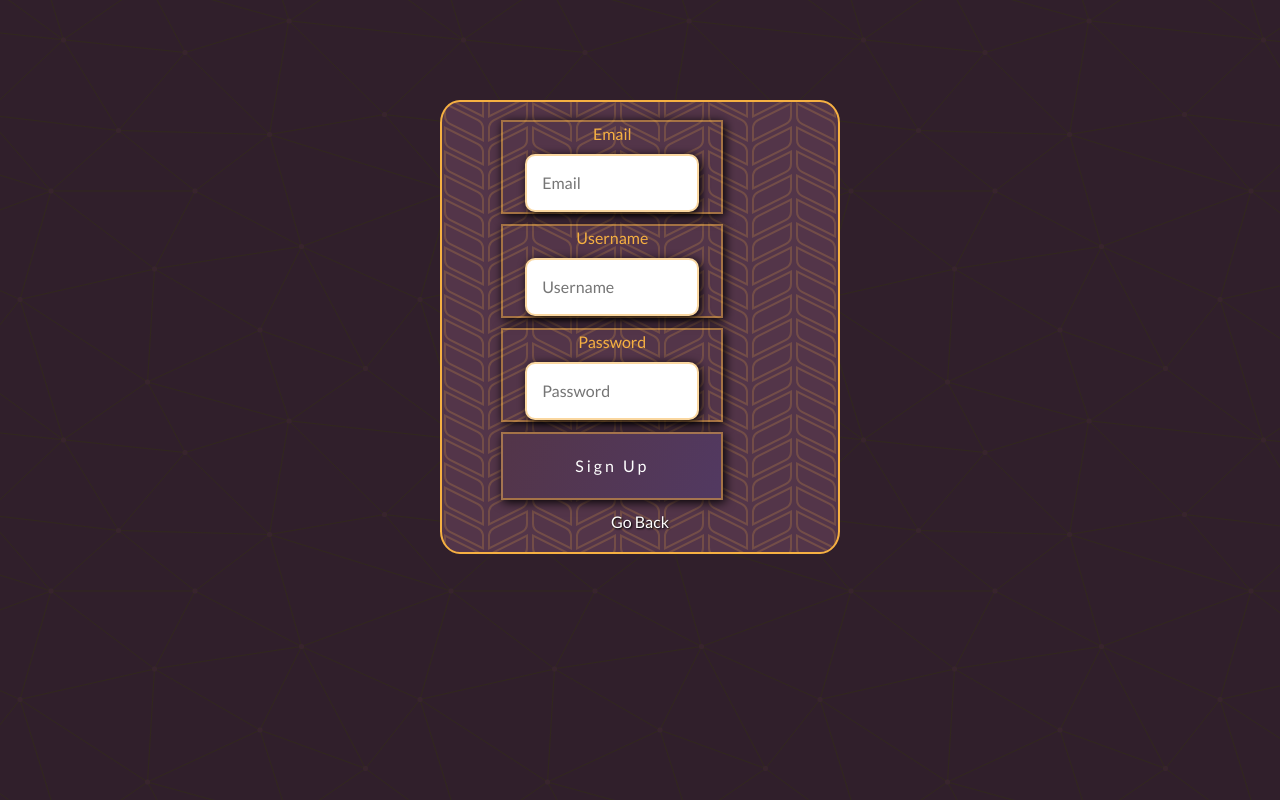
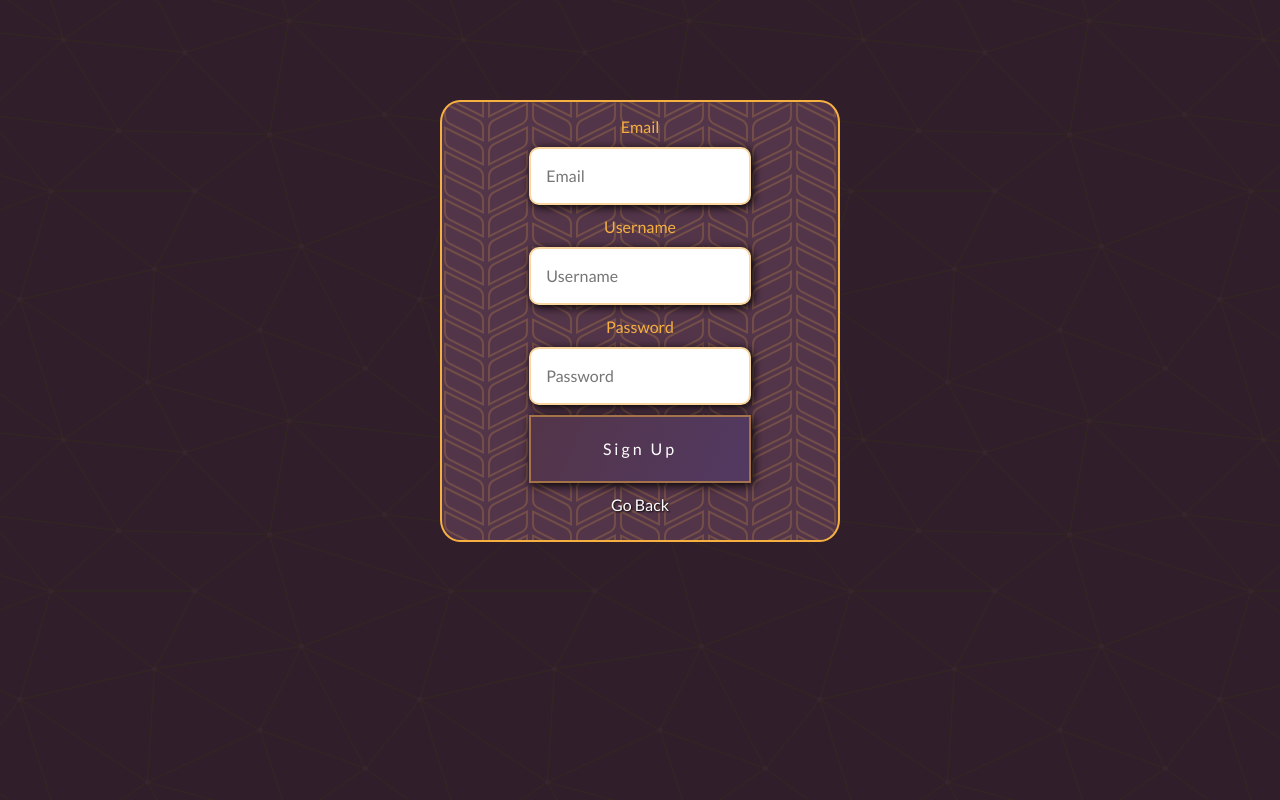
Before and after one commit to tylerdrewwork/Surveasy, a React (Create React App) app in the folder client/: page /signup in a window 1280 px wide. Built offline with nearby package versions, Linux system fonts and the light colour scheme; the HTML template or start-up script is replaced by a standard one.

Commit message:
fix: signin and signup used the new input styling which made some borders weird, but it's fixed now

```diff
--- a/client/src/pages/signin-signup.css
+++ b/client/src/pages/signin-signup.css
@@ -39,7 +39,7 @@
 }
 
 .sign-form-wrapper .sign-form-content > * {
-  margin: 5px 0px;
+  margin-bottom: 10px;
 }
 
 .sign-form-wrapper .sign-form-content a {
--- a/client/src/pages/signin-signup.scss
+++ b/client/src/pages/signin-signup.scss
@@ -22,7 +22,7 @@
         margin: 0 auto;
 
         & > * {
-            margin: 5px 0px;
+            margin-bottom: 10px;
         }
 
         & a {
--- a/client/src/pages/signin.js
+++ b/client/src/pages/signin.js
@@ -36,8 +36,8 @@ function SignIn() {
     <div className="back-div">
       <div className="sign-form-wrapper">
         <div className="sign-form-content">
-          <Input onChange={handleInputChange} name="username" className="form-field"></Input>
-          <Input onChange={handleInputChange} name="password" type="password" className="form-field"></Input>
+          <Input onChange={handleInputChange} name="username"></Input>
+          <Input onChange={handleInputChange} name="password" type="password"></Input>
           <Button name="Sign In" className="form-field" onClick={handleFormSubmit}></Button>
           <Link to="/">Go Back</Link>
         </div>
--- a/client/src/pages/signup.js
+++ b/client/src/pages/signup.js
@@ -35,13 +35,12 @@ function SignUp() {
       <div className="sign-form-wrapper">
         <div className="sign-form-content">
 
-          <Input onChange={handleInputChange} name="Email" className="form-field"></Input>
-          <Input onChange={handleInputChange} name="Username" className="form-field"></Input>
+          <Input onChange={handleInputChange} name="Email"></Input>
+          <Input onChange={handleInputChange} name="Username"></Input>
           <Input
             onChange={handleInputChange}
             name="Password"
             type="password"
-            className="form-field"
             ></Input>
           <Button onClick={handleFormSubmit} name="Sign Up" className="form-field"></Button>
           <Link to="/">Go Back</Link>
```
